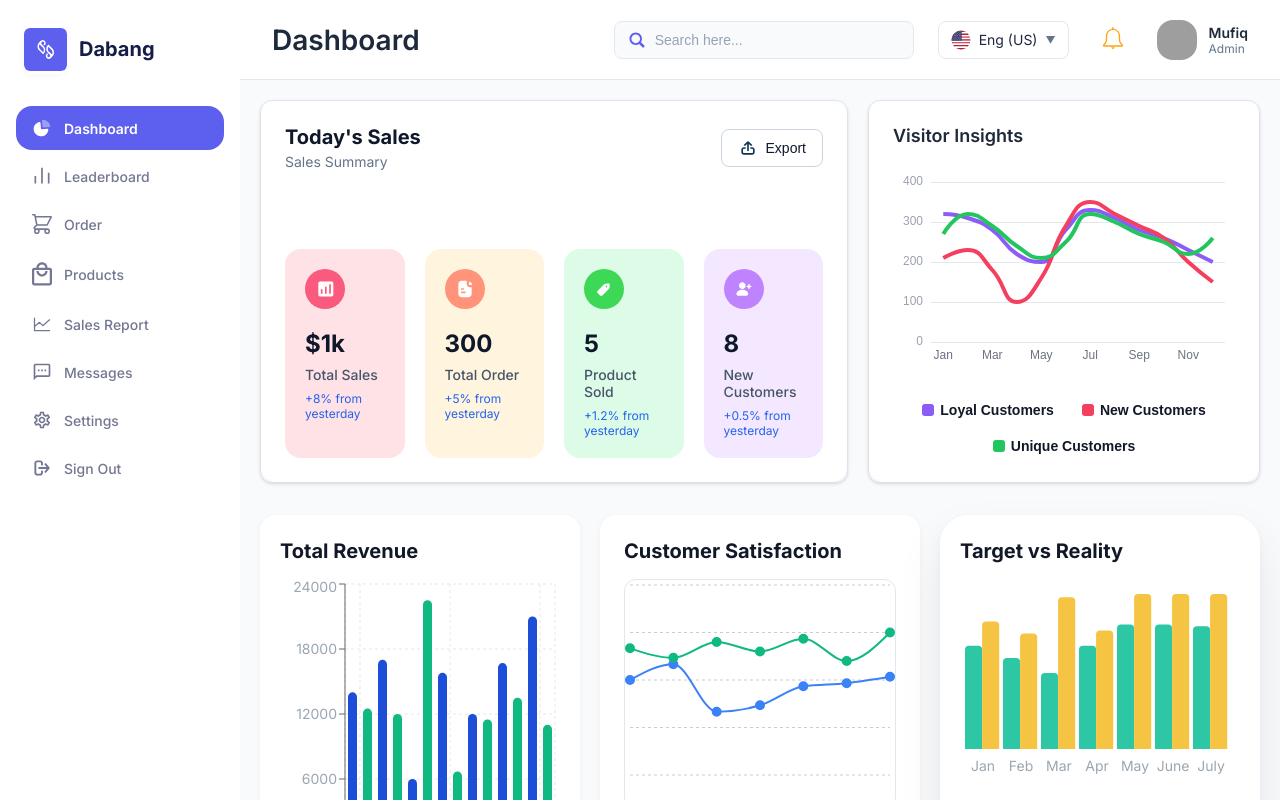
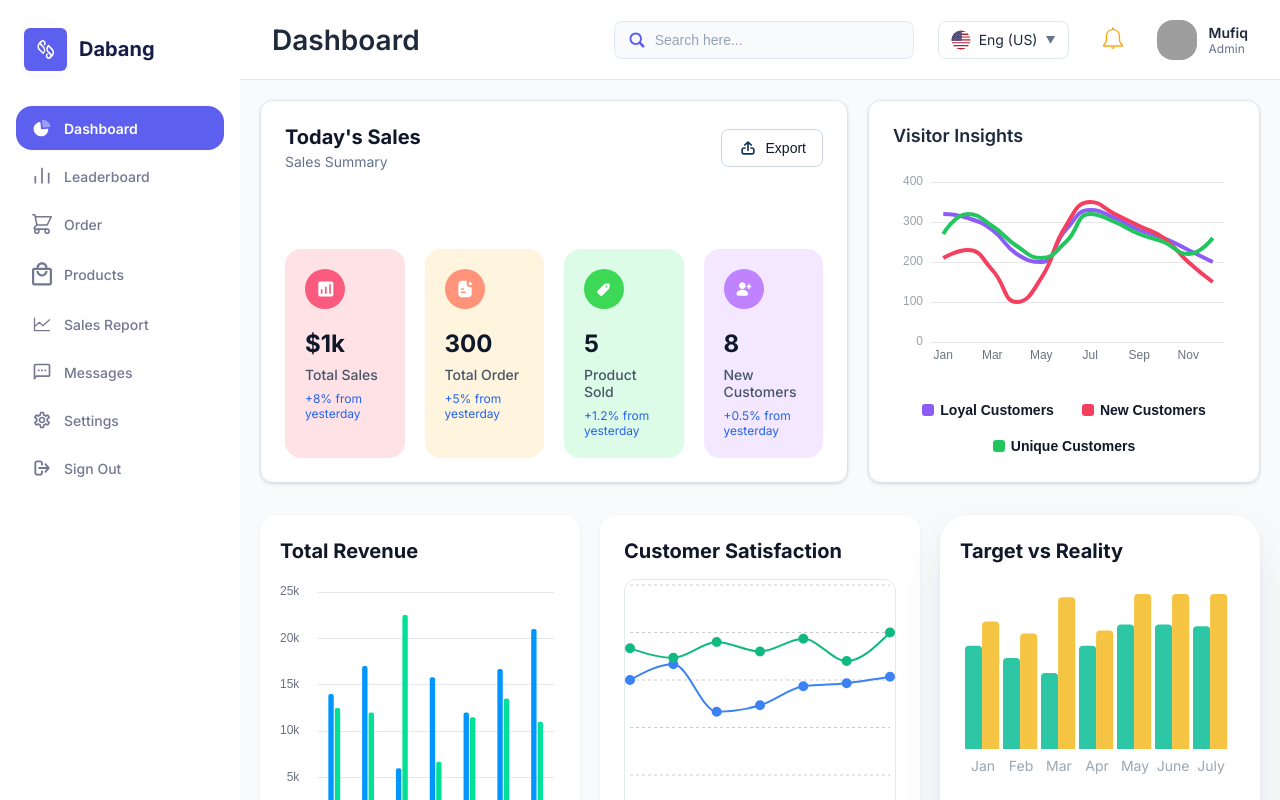
Before and after one commit to PiyushGhavghave/React-CRA-starter-template, a React (Create React App) app: page / in a window 1280 px wide. Built offline with nearby package versions, Linux system fonts and the light colour scheme; grey boxes are pictures that could not be loaded.

Commit message:
fixed: total revenue component using e-chart-for-react

```diff
--- a/src/components/TotalRevenue.css
+++ b/src/components/TotalRevenue.css
@@ -2,7 +2,7 @@
   background: #ffffff;
   border-radius: 16px;
   box-shadow: 0 2px 6px rgba(0, 0, 0, 0.05);
-  padding: 24px 20px 22px;
+  padding: 24px 20px;
   display: flex;
   flex-direction: column;
   height: 100%;
--- a/src/components/TotalRevenue.js
+++ b/src/components/TotalRevenue.js
@@ -1,48 +1,90 @@
-import React from "react";
-import {
-  BarChart,
-  Bar,
-  XAxis,
-  YAxis,
-  CartesianGrid,
-  Tooltip,
-  Legend,
-  ResponsiveContainer,
-} from "recharts";
+import React, { useMemo } from "react";
+import ReactECharts from "echarts-for-react";
 import "./TotalRevenue.css";
 
-const data = [
-  { name: "Monday", online: 14000, offline: 12500 },
-  { name: "Tuesday", online: 17000, offline: 12000 },
-  { name: "Wednesday", online: 6000, offline: 22500 },
-  { name: "Thursday", online: 15800, offline: 6700 },
-  { name: "Friday", online: 12000, offline: 11500 },
-  { name: "Saturday", online: 16700, offline: 13500 },
-  { name: "Sunday", online: 21000, offline: 11000 },
-];
+const TotalRevenue = () => {
+  const data = {
+    "Online Sales": [14, 17, 6, 15.8, 12, 16.7, 21],
+    "Offline Sales": [12.5, 12, 22.5, 6.7, 11.5, 13.5, 11],
+  };
 
-const TotalRevenue = () => {
+  const option = useMemo(() => {
+    return {
+      color: ["#0095FF", "#00E096"],
+
+      tooltip: {
+        confine: true,
+      },
+
+      legend: {
+        data: ["Online Sales", "Offline Sales"],
+        left: "center",
+        bottom: 0,
+        icon: "circle",
+        textStyle: {
+          fontSize: 13,
+          color: "#374151",
+        },
+        itemGap: 16,
+        itemHeight: 11,
+      },
+
+      xAxis: {
+        data: ["Monday", "Tuesday", "Wednesday", "Thursday", "Friday", "Saturday", "Sunday"],
+        axisTick: { show: false },
+        axisLine: { show: false },
+        axisLabel: {
+          fontSize: 12,
+          color: "#6B7280",
+          margin: 18,
+        },
+      },
+
+      yAxis: {
+        type: "value",
+        axisLabel: {
+          fontSize: 12,
+          color: "#6B7280",
+          formatter: "{value}k",
+          margin: 18,
+        },
+        splitLine: {
+          lineStyle: { color: "#E5E7EB" },
+        },
+      },
+
+      grid: {
+        top: "4%",
+        left: 0,
+        right: 6,
+        bottom: 45,
+        containLabel: true,
+      },
+
+      series: [
+        {
+          name: "Online Sales",
+          type: "bar",
+          data: data["Online Sales"],
+          itemStyle: { borderRadius: 2 },
+          barCategoryGap: "65%",
+        },
+        {
+          name: "Offline Sales",
+          type: "bar",
+          data: data["Offline Sales"],
+          itemStyle: { borderRadius: 2 },
+          barCategoryGap: "65%",
+        },
+      ],
+    };
+  }, []);
+
   return (
     <div className="total-revenue-card">
       <h2 className="total-revenue-title">Total Revenue</h2>
       <div className="total-revenue-chart">
-        <ResponsiveContainer width="100%" height={320}>
-          <BarChart data={data} barGap={6}>
-            <CartesianGrid strokeDasharray="3 3" stroke="#e5e7eb" />
-            <XAxis dataKey="name" tick={{ fill: "#6b7280", fontSize: 8 }} />
-            <YAxis tick={{ fill: "#6b7280", fontSize: 14 }} />
-            <Tooltip />
-            <Legend
-              verticalAlign="bottom"
-              iconType="circle"
-              formatter={(value) => (
-                <span style={{ color: "#374151", fontSize: 14 }}>{value}</span>
-              )}
-            />
-            <Bar dataKey="online" fill="#1D4ED8" radius={[6, 6, 0, 0]} name="Online Sales" />
-            <Bar dataKey="offline" fill="#10B981" radius={[6, 6, 0, 0]} name="Offline Sales" />
-          </BarChart>
-        </ResponsiveContainer>
+        <ReactECharts option={option} style={{ height: 320, width: "100%" }} />
       </div>
     </div>
   );
```
